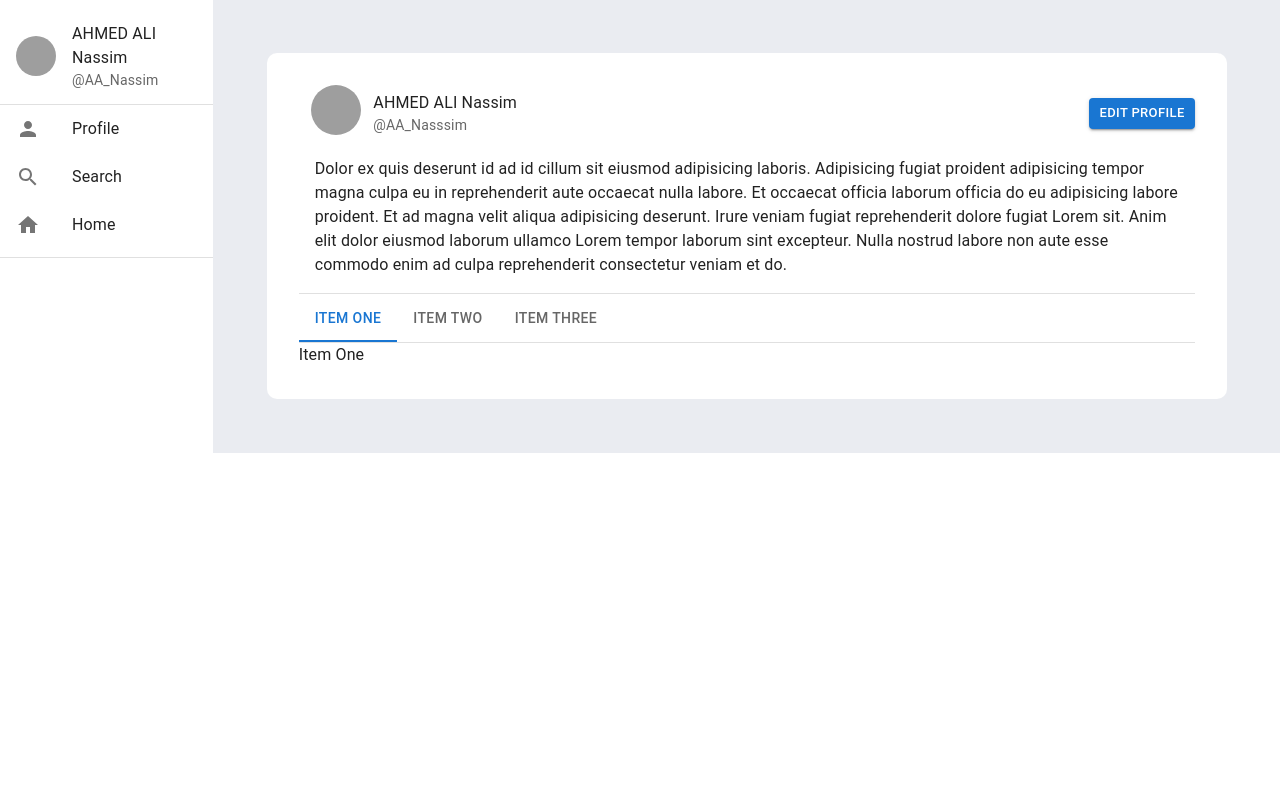
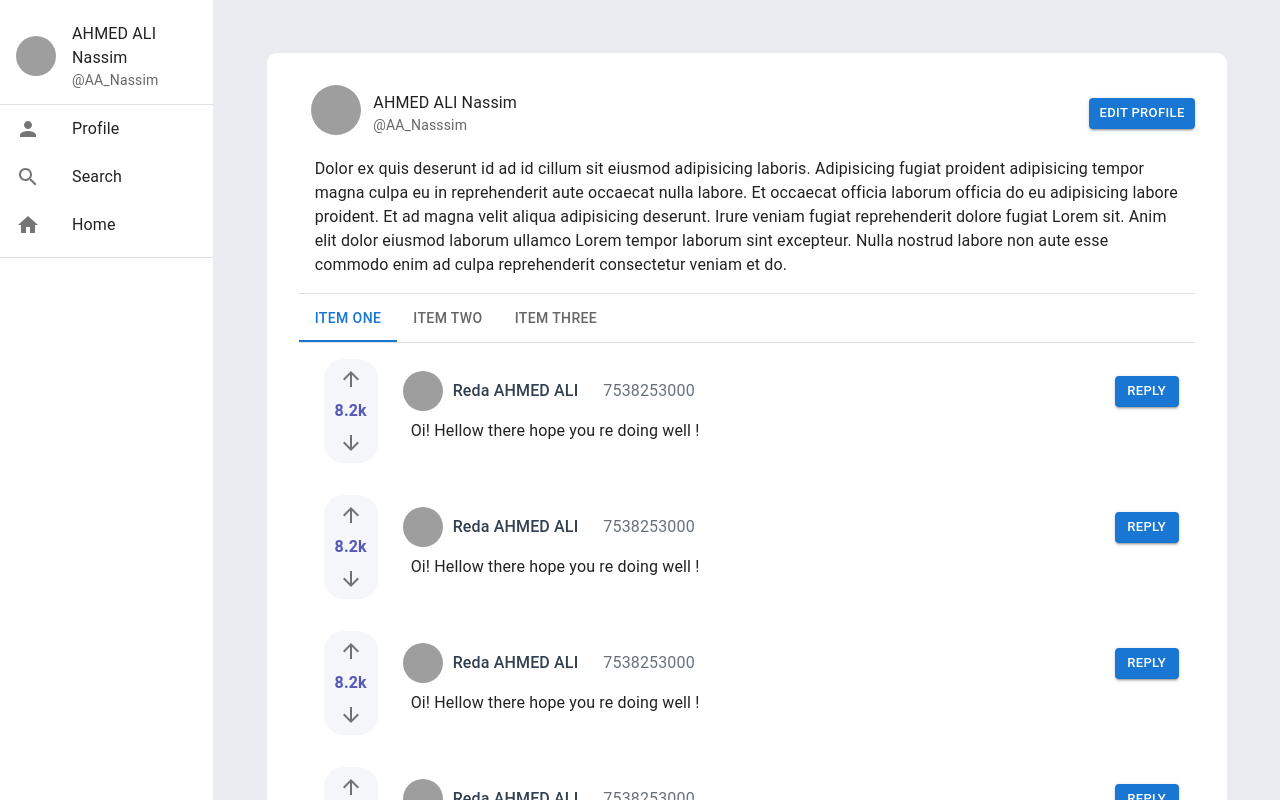
Before and after one commit to Nassim-Ddr/Twotter, a React (Create React App) app: page / in a window 1280 px wide. Shown: the top 800 px of the page. Built offline with nearby package versions, Linux system fonts and the light colour scheme; grey boxes are pictures that could not be loaded.

Commit message:
Post list in profile Tab

```diff
--- a/src/components/Profile.js
+++ b/src/components/Profile.js
@@ -32,7 +32,7 @@ class Profile extends React.Component {
                             <ProfileHeader profileData={profileData} userData={this.state.userData} />
                         </Grid>
                         <Grid item xs={12} className="Tabs">
-                            <ProfileTab />
+                            <ProfileTab userData={this.state.userData}/>
                         </Grid>
                     </Grid>
 
--- a/src/components/ProfileTab.js
+++ b/src/components/ProfileTab.js
@@ -1,5 +1,6 @@
 import { Box, Tabs, Tab, Typography } from '@mui/material';
 import React, { useState } from 'react';
+import ProfileTabListPost from './ProfileTabListPost';
 
 function TabPanel(props) {
   const { children, value, index, ...other } = props;
@@ -14,7 +15,7 @@ function TabPanel(props) {
     >
       {value === index && (
         <Box>
-            <Typography>{children}</Typography>
+          {children}
         </Box>
       )}
     </div>
@@ -33,13 +34,13 @@ const ProfileTab = (props) => {
     <Box sx={{ width: '100%' }}>
       <Box sx={{ borderBottom: 1, borderTop: 1, borderColor: 'divider' }}>
         <Tabs value={value} onChange={handleChange} aria-label="basic tabs example">
-                    <Tab label="Item One"/>
+          <Tab label="Item One" />
           <Tab label="Item Two" />
-                    <Tab label="Item Three"/>
+          <Tab label="Item Three" />
         </Tabs>
       </Box>
       <TabPanel value={value} index={0}>
-                Item One
+        <ProfileTabListPost userData={props.userData}/>
       </TabPanel>
       <TabPanel value={value} index={1}>
         Item Two
--- a/src/components/ProfileTabListPost.js
+++ b/src/components/ProfileTabListPost.js
@@ -0,0 +1,28 @@
+import React from "react";
+import Post from "./Post";
+import { Box } from "@mui/material";
+
+const postData2 = {
+    userID: "@AA_Reda",
+    userName: "Reda AHMED ALI",
+    postTime: new Date(2022, 5, 24, 15, 2, 3),
+    content: "Oi! Hellow there hope you re doing well !",
+    score: 8222
+}
+
+class ProfileTabListPost extends React.Component {
+
+    render() {
+        return(
+            // <h1>te</h1>
+            <Box>
+                <Post userData={this.props.userData} postData={postData2}/>
+                <Post userData={this.props.userData} postData={postData2}/>
+                <Post userData={this.props.userData} postData={postData2}/>
+                <Post userData={this.props.userData} postData={postData2}/>
+            </Box>
+        );
+    }
+}
+
+export default ProfileTabListPost
```
Also changed, not shown: src/components/ProfileListItem.js (added, +17 -0 lines). Lines whose indentation alone changed are shown as unchanged.
